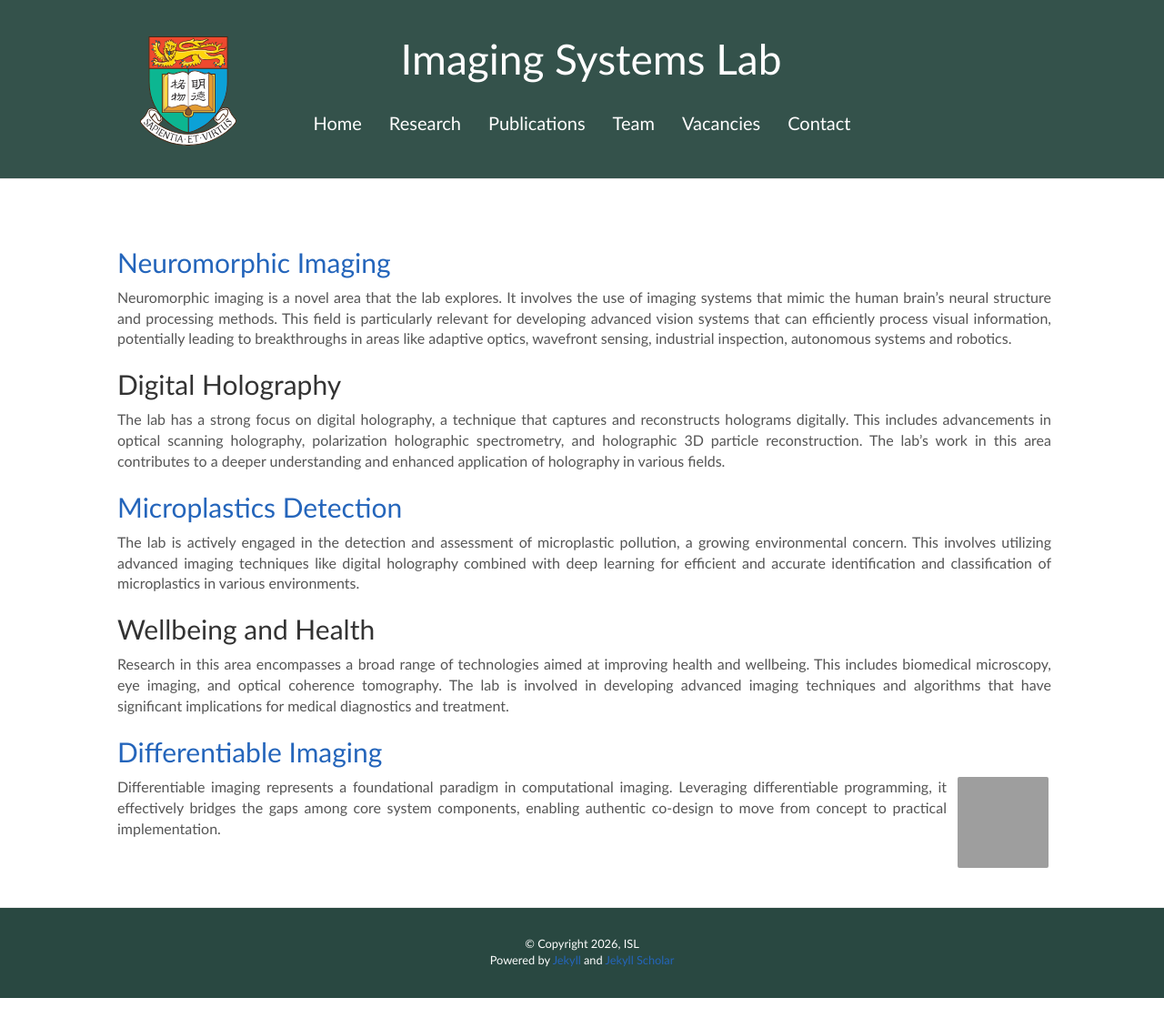
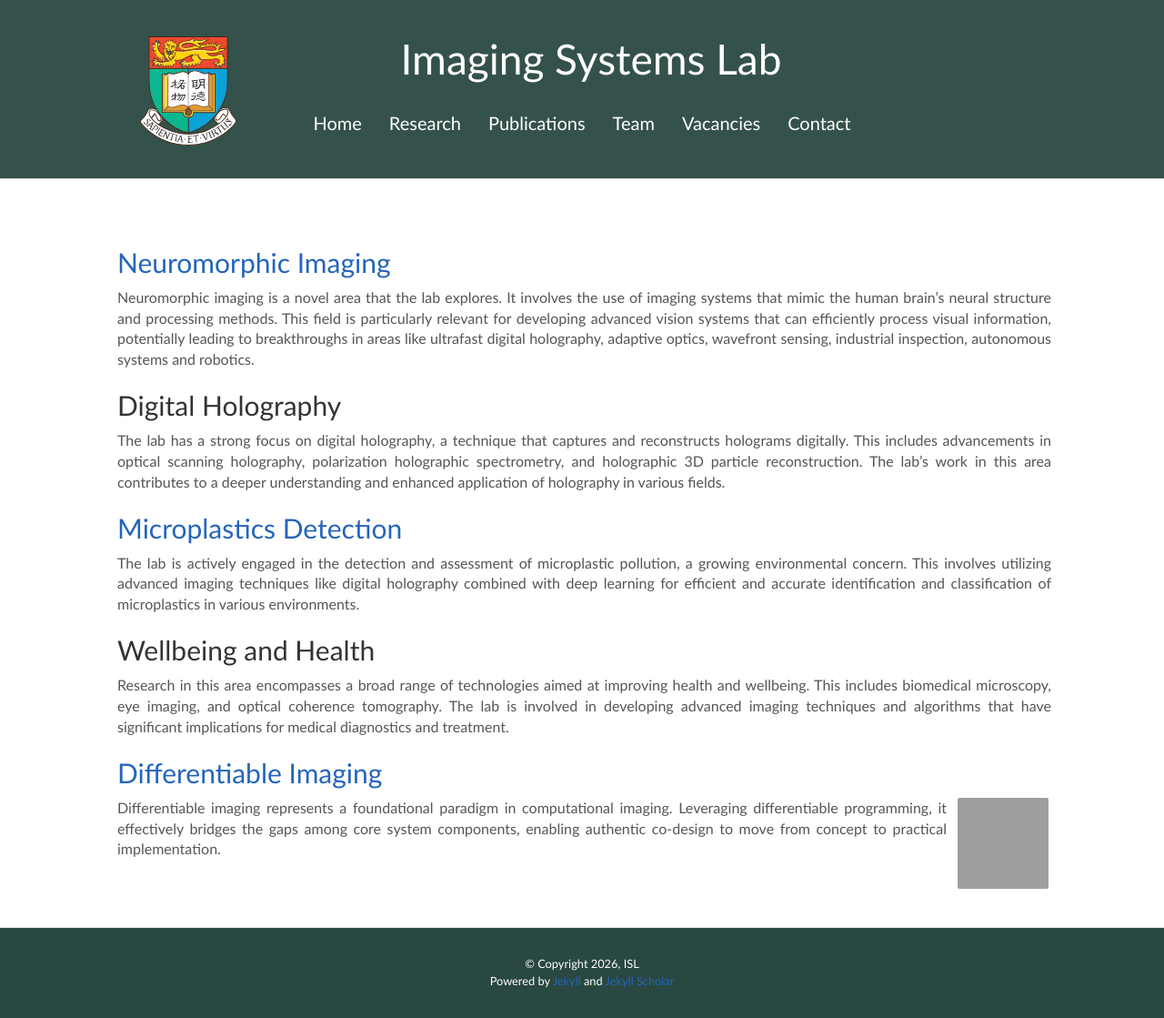
Before and after one commit to isl-hku/isl-hku.github.io, a Jekyll site: the page built from _pages/research.md, in a window 1280 px wide. Shown: the whole page at 91% size. Built offline with Jekyll 4.4.1, drawn with Linux system fonts in a browser that asks for light colours; nearby versions of some CDN libraries; a style sheet for code colours, icons or effects is not loaded; before the commit the page ends 1097 px from its top, so only the background shows below that; grey boxes are pictures that could not be loaded.

Commit message:
Revise research page content and formatting
Updated the research page to include additional details on neuromorphic imaging and its applications, as well as improved formatting and structure.

```diff
--- a/_pages/research.md
+++ b/_pages/research.md
@@ -17,7 +17,7 @@
 
 ## [Neuromorphic Imaging](https://chutianwong.github.io/CNI_web/)
 
-Neuromorphic imaging is a novel area that the lab explores. It involves the use of imaging systems that mimic the human brain's neural structure and processing methods. This field is particularly relevant for developing advanced vision systems that can efficiently process visual information, potentially leading to breakthroughs in areas like adaptive optics, wavefront sensing, industrial inspection, autonomous systems and robotics.
+Neuromorphic imaging is a novel area that the lab explores. It involves the use of imaging systems that mimic the human brain's neural structure and processing methods. This field is particularly relevant for developing advanced vision systems that can efficiently process visual information, potentially leading to breakthroughs in areas like ultrafast digital holography, adaptive optics, wavefront sensing, industrial inspection, autonomous systems and robotics.
 
 
 ## Digital Holography
```
